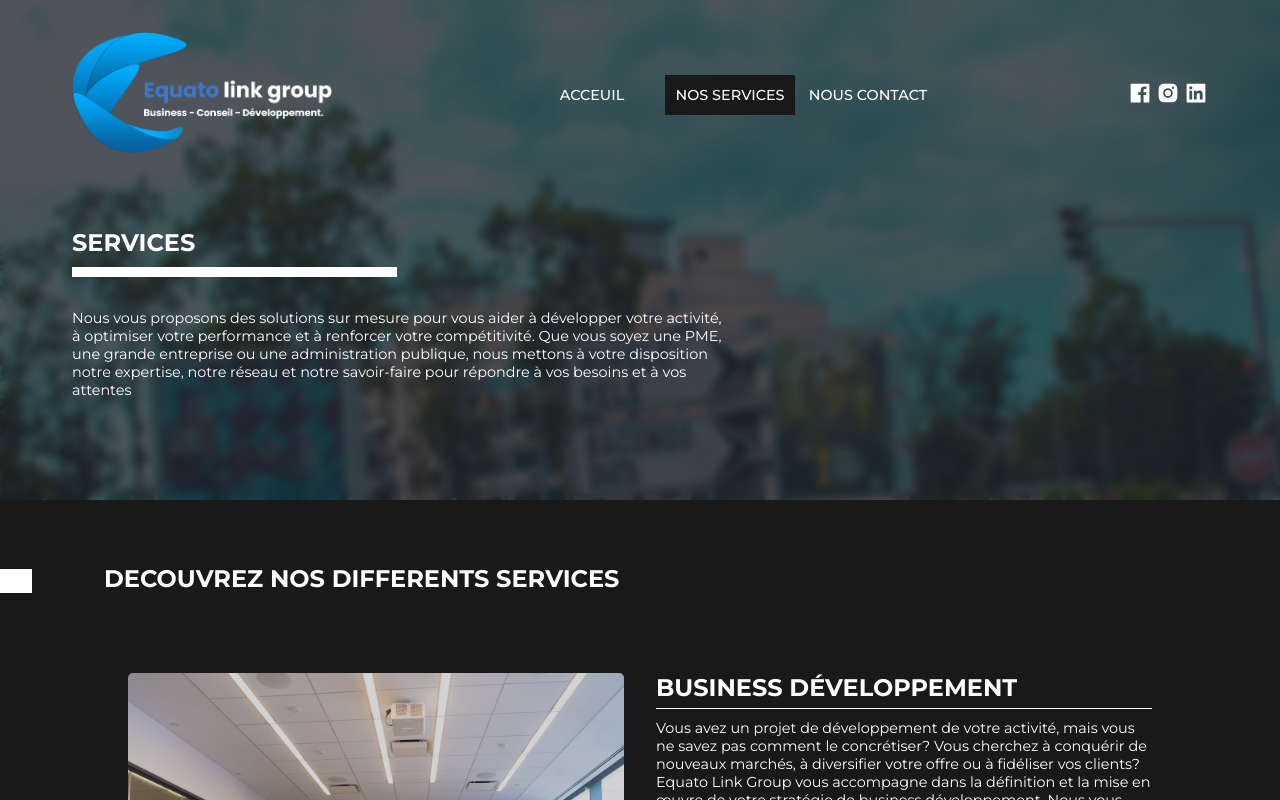
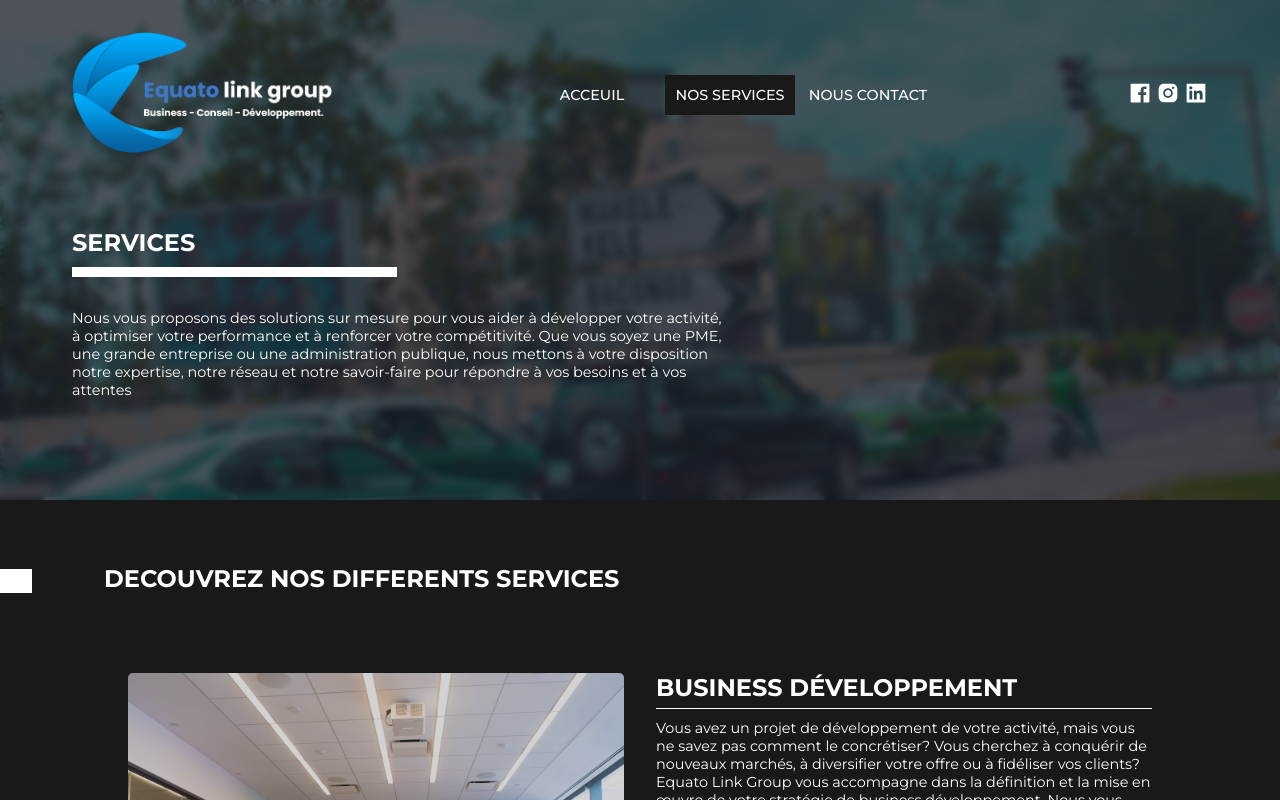
Before and after one commit to Christ7Komika/equato-link-group, a React (Vite) app: page /services in a window 1280 px wide. Shown: the top 800 px of the page. Built offline with nearby package versions, Linux system fonts and the light colour scheme.

Commit message:
Correction bug

```diff
--- a/src/components/header/header.css
+++ b/src/components/header/header.css
@@ -8,20 +8,17 @@
   justify-content: center;
   width: 100%;
   height: 500px;
-}
-
-.custom__header::after {
-  content: "";
-  position: absolute;
-  top: 0;
-  height: 500px;
-  left: 0;
-  right: 0;
-  z-index: -1;
   background-image: url("../../assets/bakomgo.jpeg");
   background-position: center center;
   background-size: cover;
   background-attachment: fixed;
+}
+
+@supports (-webkit-touch-callout: none) {
+  .imageDiv {
+    background: url("../../assets/bakomgo.jpeg") center center no-repeat scroll;
+    background-size: auto 500px;
+  }
 }
 
 .custom__header::before {
--- a/src/components/home/header.css
+++ b/src/components/home/header.css
@@ -8,21 +8,18 @@
   justify-content: center;
   width: 100%;
   height: 100vh;
-  overflow: hidden;
-}
-
-.home__header::after {
-  content: "";
-  position: absolute;
-  top: 0;
-  height: 100vh;
-  left: 0;
-  right: 0;
-  z-index: -1;
   background-image: url("../../assets/pont1.jpeg");
   background-position: center center;
   background-size: cover;
   background-attachment: fixed;
+  overflow: hidden;
+}
+
+@supports (-webkit-touch-callout: none) {
+  .home__header {
+    background: url("../../assets/pont1.jpeg") center center no-repeat scroll;
+    background-size: auto 100vh;
+  }
 }
 
 .home__header::before {
```
